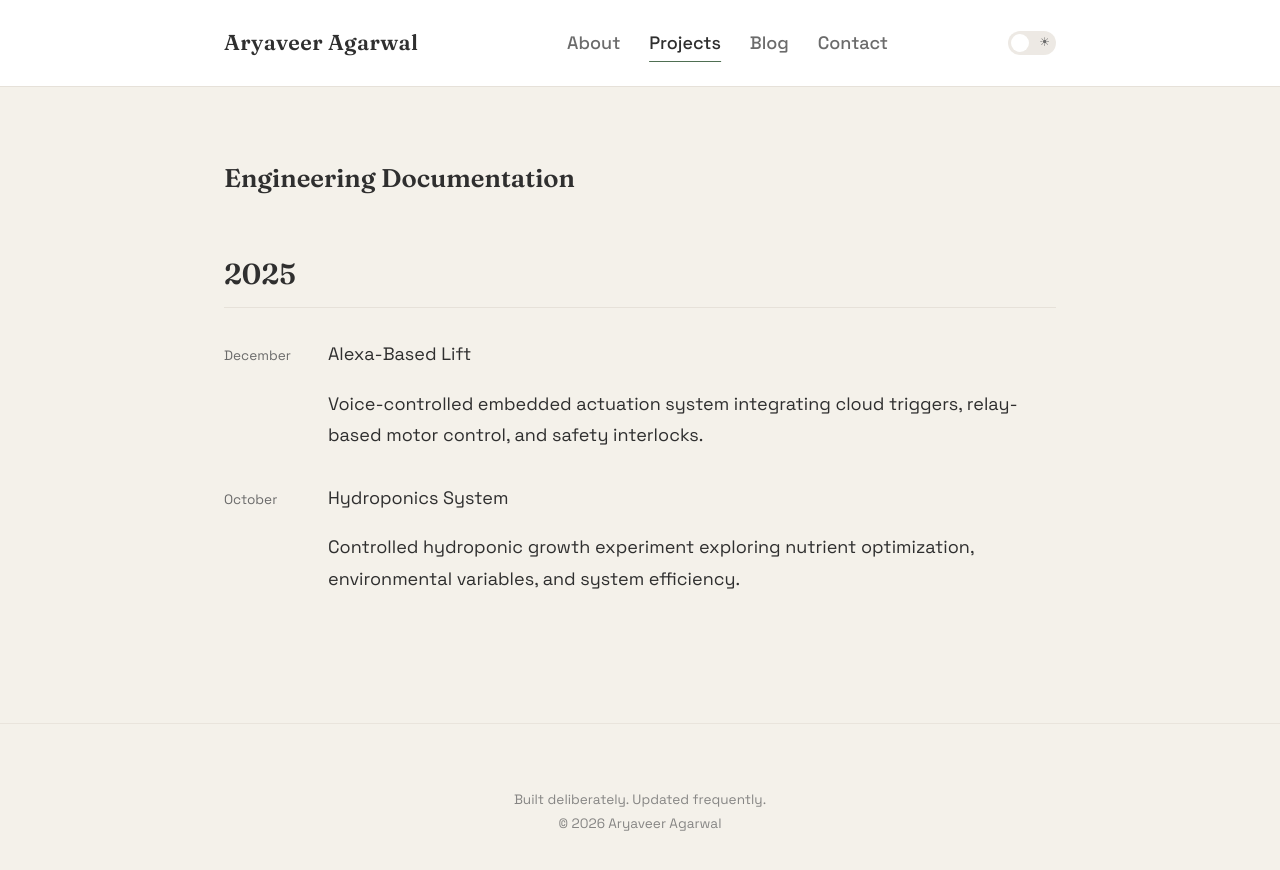
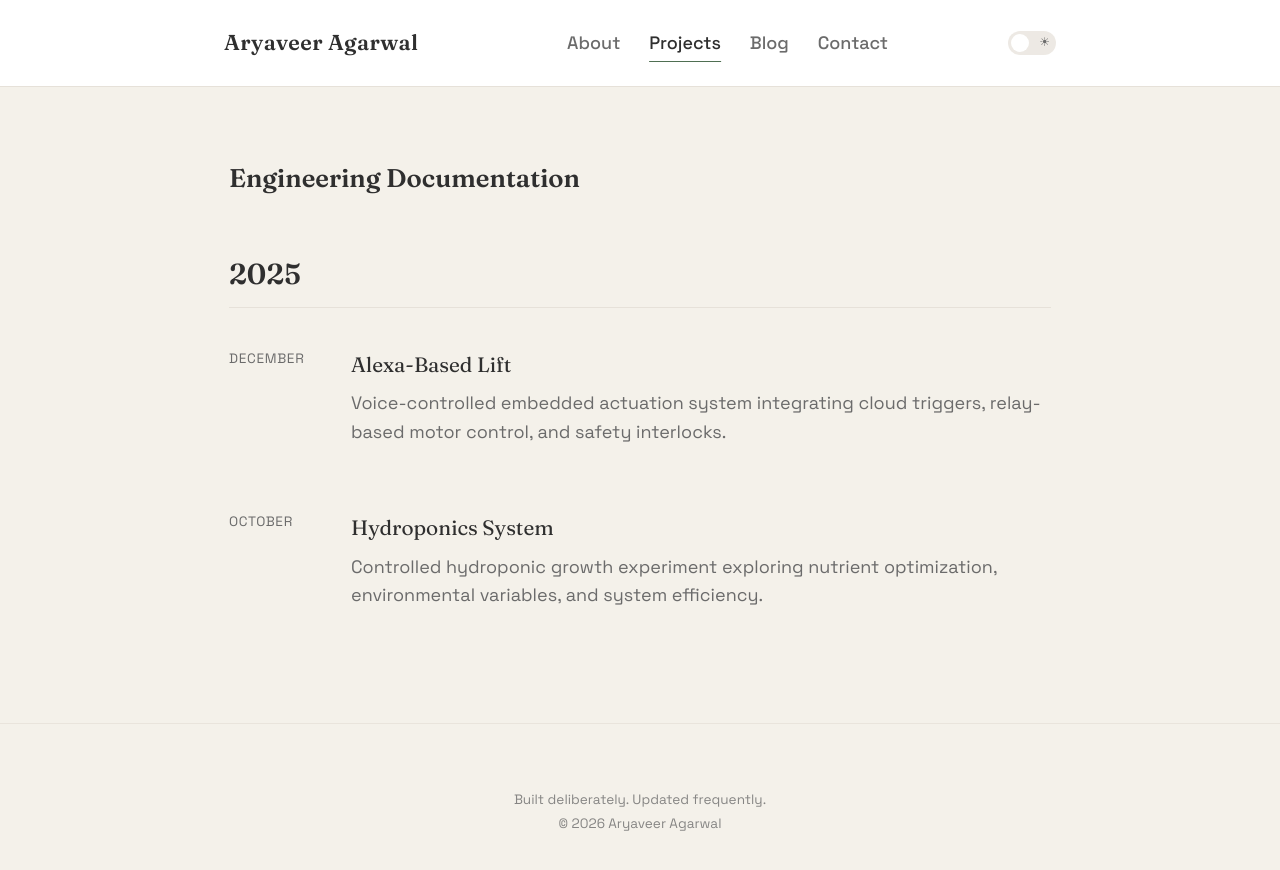
Before and after one commit to aryaveeragarwal/aryaveeragarwal.github.io, a Jekyll site: the page built from projects.md, in a window 1280 px wide. Shown: the top 870 px of the page. Built offline with Jekyll 4.4.1, drawn with Linux system fonts in a browser that asks for light colours.

Commit message:
Update style.css

```diff
--- a/assets/style.css
+++ b/assets/style.css
@@ -555,3 +555,54 @@ main a:hover {
     margin-bottom: 2rem;
   }
 }
+/* =============================
+   PROJECT ARCHIVE
+============================= */
+
+.project-archive {
+  margin-top: 3rem;
+}
+
+.archive-year {
+  margin-top: 3rem;
+  font-size: 1.8rem;
+  border-bottom: 1px solid var(--border);
+  padding-bottom: 0.5rem;
+}
+
+.archive-item {
+  display: flex;
+  gap: 2rem;
+  margin-top: 2rem;
+  align-items: flex-start;
+}
+
+.archive-date {
+  width: 90px;
+  flex-shrink: 0;
+  font-size: 0.85rem;
+  color: var(--muted);
+  text-transform: uppercase;
+  letter-spacing: 0.05em;
+}
+
+.archive-content {
+  max-width: 700px;
+}
+
+.archive-title {
+  font-family: "Fraunces", serif;
+  font-size: 1.3rem;
+  color: var(--text);
+  text-decoration: none;
+}
+
+.archive-title:hover {
+  text-decoration: underline;
+}
+
+.archive-description {
+  margin-top: 0.4rem;
+  color: var(--muted);
+  line-height: 1.6;
+}
```
